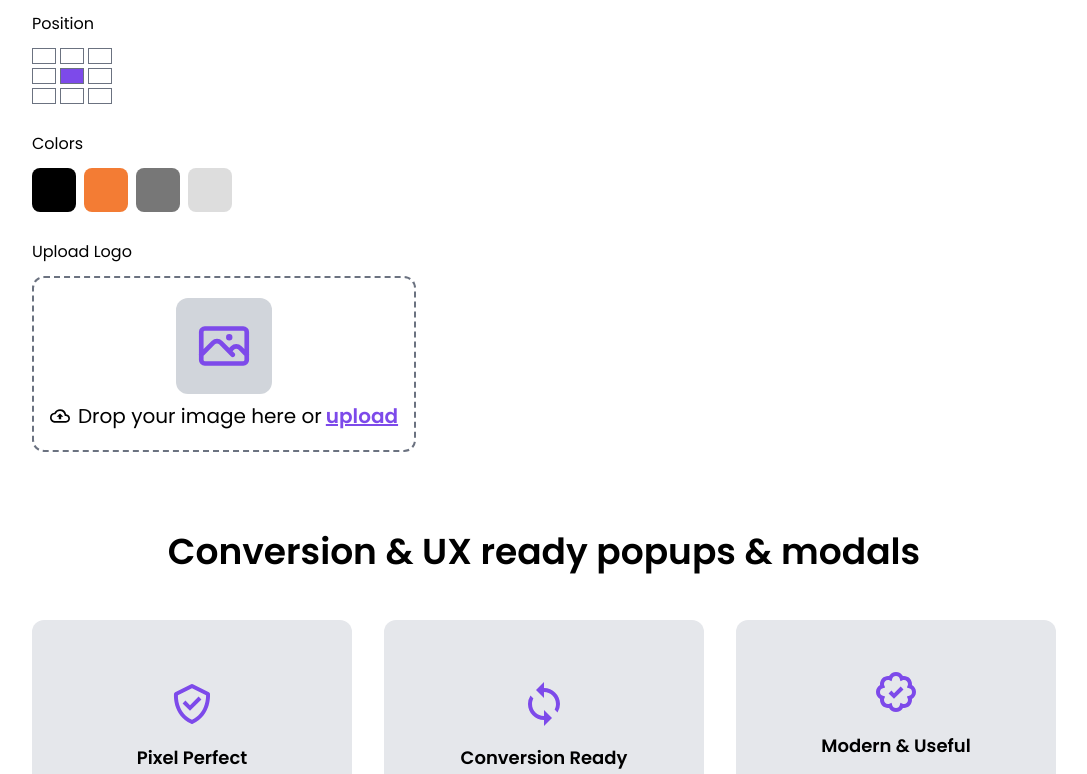
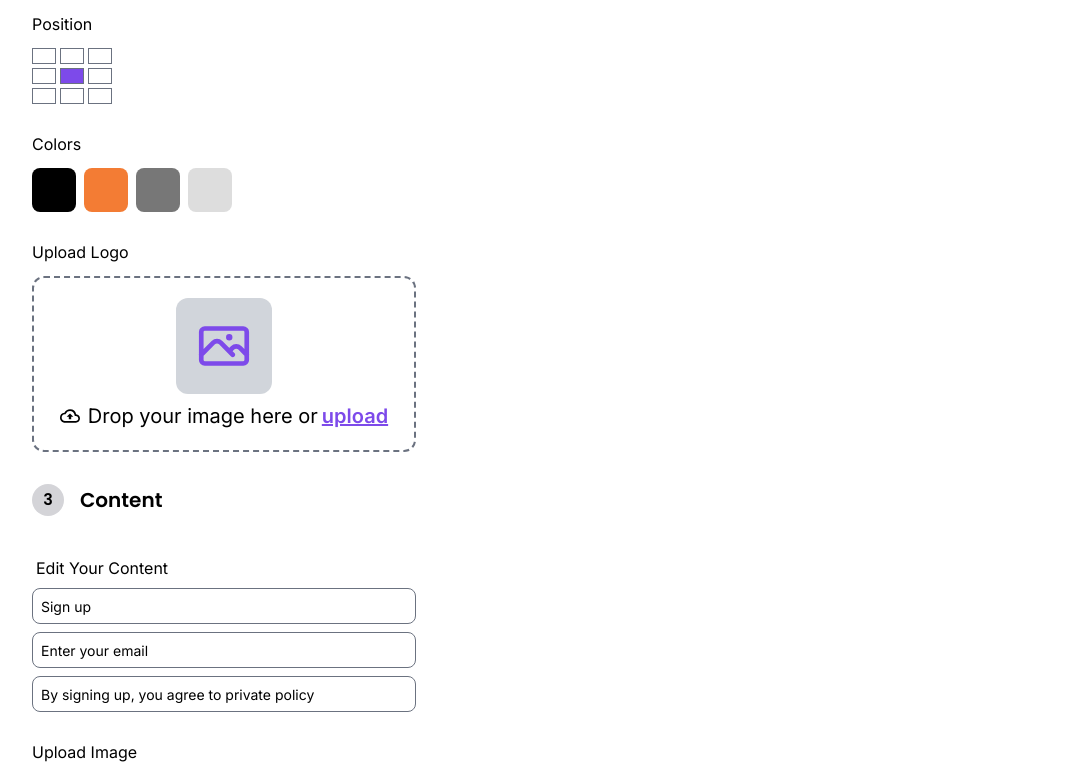
Before and after one commit to bekirugurr/popup-generator, a Next.js app: page / in a window 1280 px wide. Shown: the part 2720-3494 px from the top of the page, without its empty margins (96-1183 px from the left). Built offline with nearby package versions, Linux system fonts and the light colour scheme.

Commit message:
Content section of main form done

```diff
--- a/components/MainComp.tsx
+++ b/components/MainComp.tsx
@@ -32,7 +32,18 @@ const MainComp: React.FC = () => {
         changeImgFunc={changeLogo}
         title={"Logo"}
       />
-
+      <div className="flex items-center py-8">
+        <div className="rounded-full bg-zinc-300 w-8 h-8 flex items-center justify-center font-semibold">
+          3
+        </div>
+        <h3 className="text-xl font-semibold pl-4">Content </h3>
+      </div>
+      <Content/>
+      <UploadImage
+        defaultImage={defaultImage}
+        changeImgFunc={changeImage}
+        title={"Image"}
+      />
 
     </main>
   );
--- a/components/mainComponents/Color.tsx
+++ b/components/mainComponents/Color.tsx
@@ -6,7 +6,7 @@ const Color = () => {
     const dispatch = useDispatch()
   return (
     <section>
-       <h4 className="mt-7 mb-3">Colors</h4>
+       <h4 className="mt-7 mb-3 font-secondary">Colors</h4>
       <div className="flex gap-2">
         <button
           className="rounded-lg h-11 w-11 bg-[#000000]"
--- /dev/null
+++ b/components/mainComponents/Content.tsx
@@ -0,0 +1,28 @@
+import React, { FormEvent } from "react";
+import { useDispatch, useSelector } from "react-redux";
+import { changeContent} from "../../slices/popUpSlice";
+import type { RootState } from "../../store";
+
+const Content = () => {
+  const content = useSelector((state: RootState) => state.popUp.content);
+  const dispatch = useDispatch();
+  const handleChange = (e:React.FormEvent<HTMLInputElement>, text:string, index:number) => {
+    const target = e.target as HTMLInputElement
+    let newContent: string[] = [...content]
+    newContent[index] = target.value
+    dispatch(changeContent(newContent))
+  }
+
+  return (
+    <section className="font-secondary">
+      <h4 className="my-2 pl-1">Edit Your Content</h4>
+      <div className="flex flex-col gap-2">
+      {content.map((text, index)=>(
+        <input type="text" key={index} className="w-96 h-9 pl-2 text-sm rounded-lg border border-gray-500 focus:outline-prime-violet" value={text} onChange={(e)=>handleChange(e,text,index)}/>
+      ))}
+      </div>
+    </section>
+  );
+};
+
+export default Content;
--- a/components/mainComponents/Position.tsx
+++ b/components/mainComponents/Position.tsx
@@ -7,7 +7,7 @@ const Position = () => {
     const dispatch = useDispatch()
   return (
     <section>
-        <p className="mt-7 mb-3">Position</p>
+        <p className="mt-7 mb-3 font-secondary">Position</p>
       <div className="grid grid-cols-3 grid-flow-row gap-1 w-[5rem] ">
         <button
           className={`h-4 w-6 border border-1 border-gray-500 ${
--- a/components/mainComponents/Size.tsx
+++ b/components/mainComponents/Size.tsx
@@ -9,7 +9,7 @@ const Size = () => {
 
 
   return (
-    <section>
+    <section className='font-secondary'>
     <h4 className="my-2 pl-1">Size</h4>
     <div className="text-sm h-12 bg-zinc-200 flex gap-1 rounded-xl p-1 w-[17rem]">
         <button
--- a/components/mainComponents/UploadImage.tsx
+++ b/components/mainComponents/UploadImage.tsx
@@ -37,7 +37,7 @@ const UploadImage: React.FC<Props> = ({ defaultImage, changeImgFunc, title }) =>
     });
 
   return (
-    <section>
+    <section className="font-secondary">
       <h4 className="mt-7 mb-3">Upload {title}</h4>
       <div
         className={`border-2 border-dashed ${
```
Also changed, not shown: assets/defaultImage.png (added).
